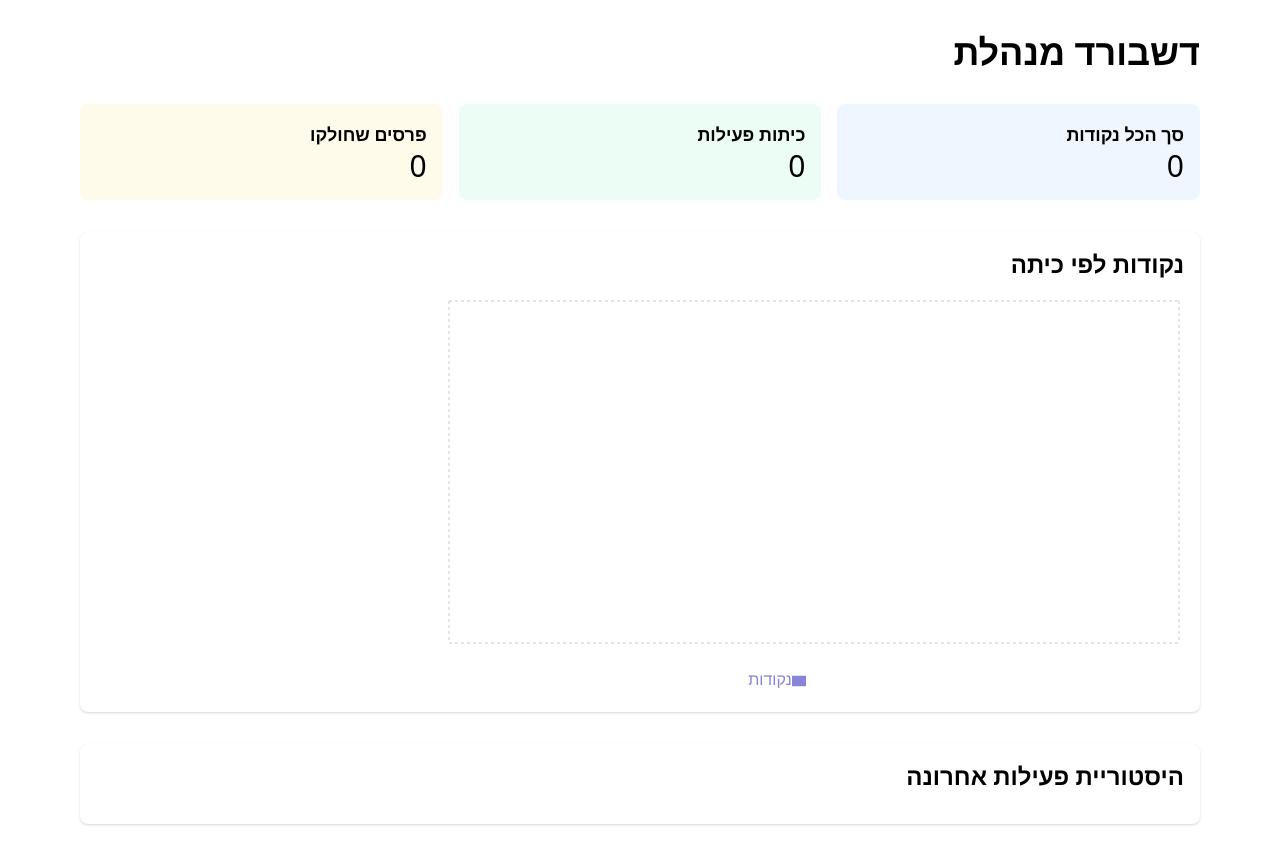
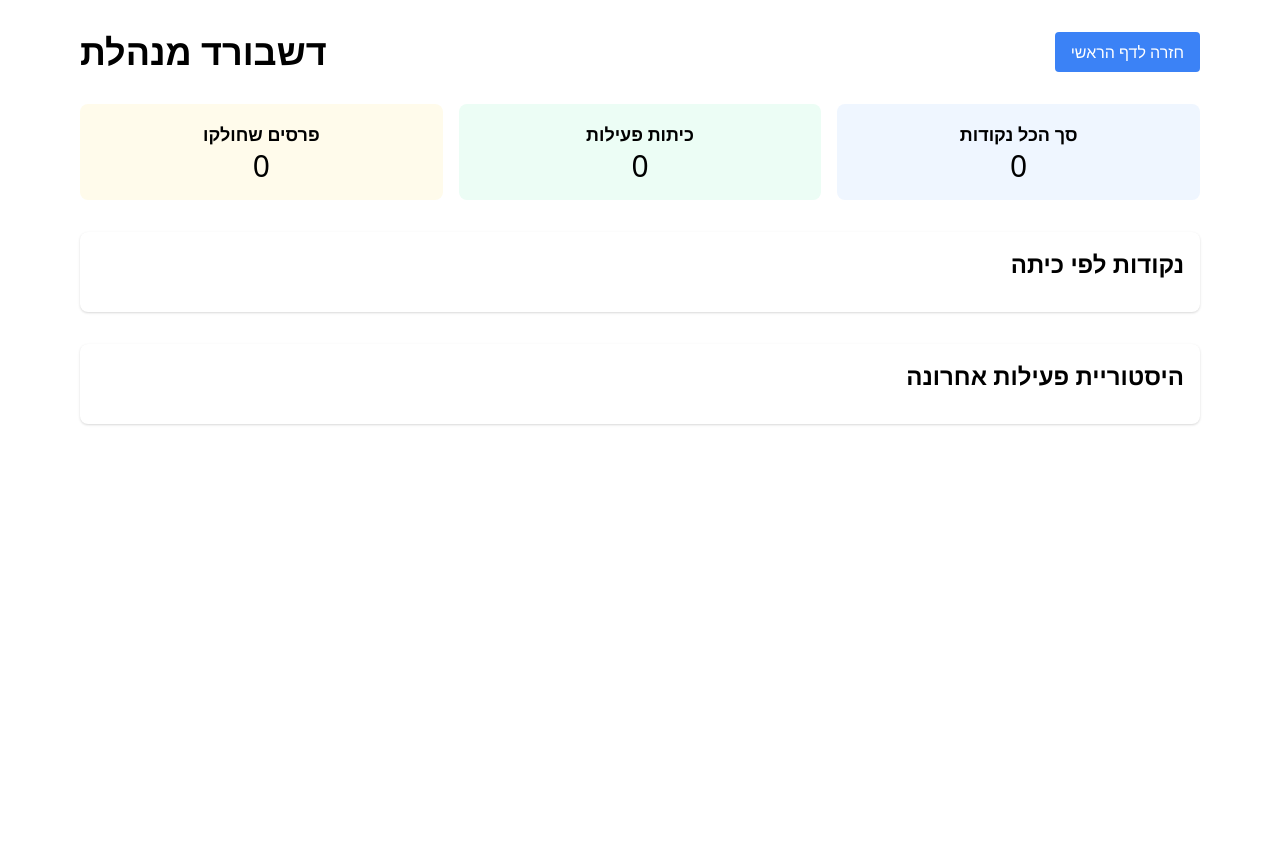
Before and after one commit to yonitfranko/word-bank-system, a Next.js app: page /dashboard in a window 1280 px wide. After the commit the page ends 800 px from the top, so only its background shows below. Built offline with nearby package versions, Linux system fonts and the light colour scheme.

Commit message:
Add dashboard button

```diff
--- a/app/dashboard/page.jsx
+++ b/app/dashboard/page.jsx
@@ -1,53 +1,63 @@
 'use client';
-import React from 'react';
-import { BarChart, Bar, XAxis, YAxis, CartesianGrid, Tooltip, Legend } from 'recharts';
+import React, { useState, useEffect } from 'react';
 
 export default function DashboardPage() {
-    const points = JSON.parse(localStorage.getItem('points') || '{}');
-    const history = JSON.parse(localStorage.getItem('history') || '[]');
+    const [points, setPoints] = useState({});
+    const [history, setHistory] = useState([]);
+
+    useEffect(() => {
+        // טעינת הנתונים רק בצד הלקוח
+        const storedPoints = localStorage.getItem('points');
+        const storedHistory = localStorage.getItem('history');
+
+        if (storedPoints) setPoints(JSON.parse(storedPoints));
+        if (storedHistory) setHistory(JSON.parse(storedHistory));
+    }, []);
 
     // חישוב סטטיסטיקות
     const totalPoints = Object.values(points).reduce((sum, curr) => sum + curr, 0);
     const activeClasses = Object.keys(points).length;
     const totalRewards = history.filter(h => h.type === 'spent').length;
 
-    // נתונים לגרף נקודות לפי כיתה
-    const classData = Object.entries(points).map(([className, points]) => ({
-        name: className,
-        points: points
-    }));
-
     return (
         <div className="max-w-6xl mx-auto py-8 px-4" dir="rtl">
-            <h1 className="text-4xl font-bold mb-8">דשבורד מנהלת</h1>
+            <div className="flex justify-between items-center mb-8">
+                <a
+                    href="/"
+                    className="bg-blue-500 hover:bg-blue-600 text-white px-4 py-2 rounded"
+                >
+                    חזרה לדף הראשי
+                </a>
+                <h1 className="text-4xl font-bold">דשבורד מנהלת</h1>
+            </div>
 
             {/* סיכום נתונים */}
             <div className="grid grid-cols-1 md:grid-cols-3 gap-4 mb-8">
-                <div className="bg-blue-50 p-4 rounded-lg">
+                <div className="bg-blue-50 p-4 rounded-lg text-center">
                     <h3 className="text-lg font-bold">סך הכל נקודות</h3>
                     <p className="text-3xl">{totalPoints}</p>
                 </div>
-                <div className="bg-green-50 p-4 rounded-lg">
+                <div className="bg-green-50 p-4 rounded-lg text-center">
                     <h3 className="text-lg font-bold">כיתות פעילות</h3>
                     <p className="text-3xl">{activeClasses}</p>
                 </div>
-                <div className="bg-yellow-50 p-4 rounded-lg">
+                <div className="bg-yellow-50 p-4 rounded-lg text-center">
                     <h3 className="text-lg font-bold">פרסים שחולקו</h3>
                     <p className="text-3xl">{totalRewards}</p>
                 </div>
             </div>
 
-            {/* גרף נקודות לפי כיתה */}
+            {/* נתונים לפי כיתה */}
             <div className="bg-white p-4 rounded-lg shadow mb-8">
                 <h2 className="text-2xl font-bold mb-4">נקודות לפי כיתה</h2>
-                <BarChart width={800} height={400} data={classData}>
-                    <CartesianGrid strokeDasharray="3 3" />
-                    <XAxis dataKey="name" />
-                    <YAxis />
-                    <Tooltip />
-                    <Legend />
-                    <Bar dataKey="points" fill="#8884d8" name="נקודות" />
-                </BarChart>
+                <div className="grid gap-4">
+                    {Object.entries(points).map(([className, points]) => (
+                        <div key={className} className="flex justify-between items-center p-2 border-b">
+                            <span className="font-bold">כיתה {className}</span>
+                            <span>{points} נקודות</span>
+                        </div>
+                    ))}
+                </div>
             </div>
 
             {/* היסטוריית פעילות */}
```
